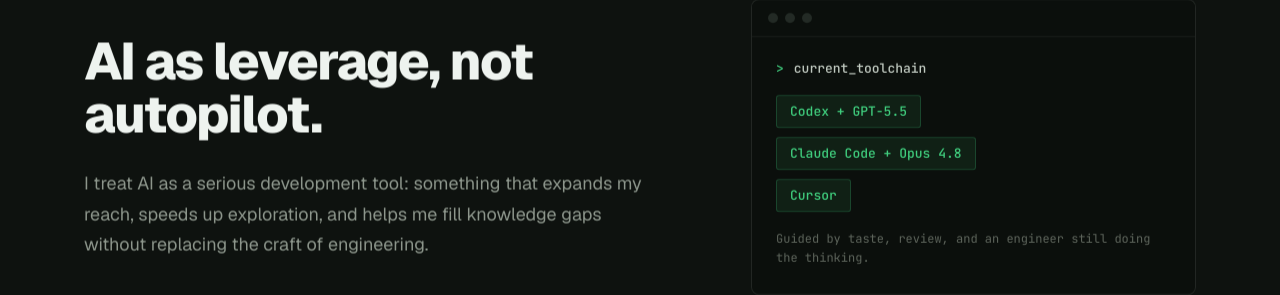
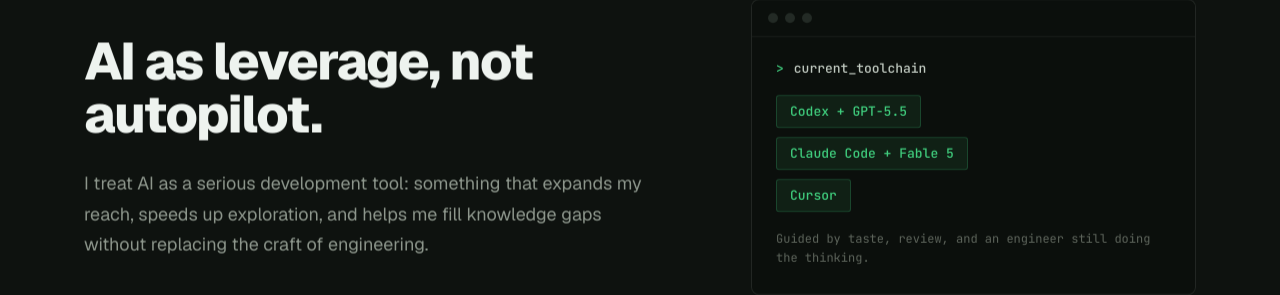
Before and after one commit to deanvanniekerk/portfolio, a React (Vite) app: page / in a window 1280 px wide. Shown: the part 1913-2208 px from the top of the page. Built offline with nearby package versions, Linux system fonts and the light colour scheme; no server answers.

Commit message:
Update AI tooling copy

```diff
--- a/src/components/AiWorkflow.tsx
+++ b/src/components/AiWorkflow.tsx
@@ -25,7 +25,7 @@
   'Keep fundamentals sharp by explaining the solution back to myself.',
 ]
 
-const tools = ['Codex + GPT-5.5', 'Claude Code + Opus 4.8', 'Cursor']
+const tools = ['Codex + GPT-5.5', 'Claude Code + Fable 5', 'Cursor']
 
 export function AiWorkflow() {
   return (
```
